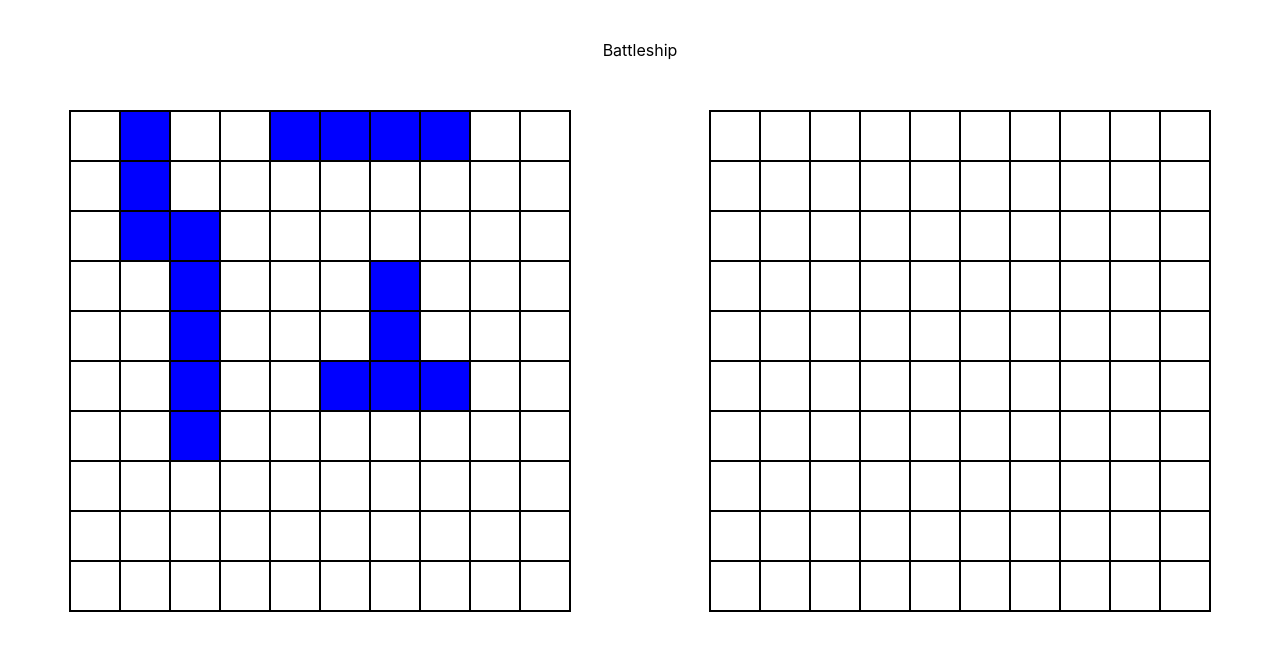
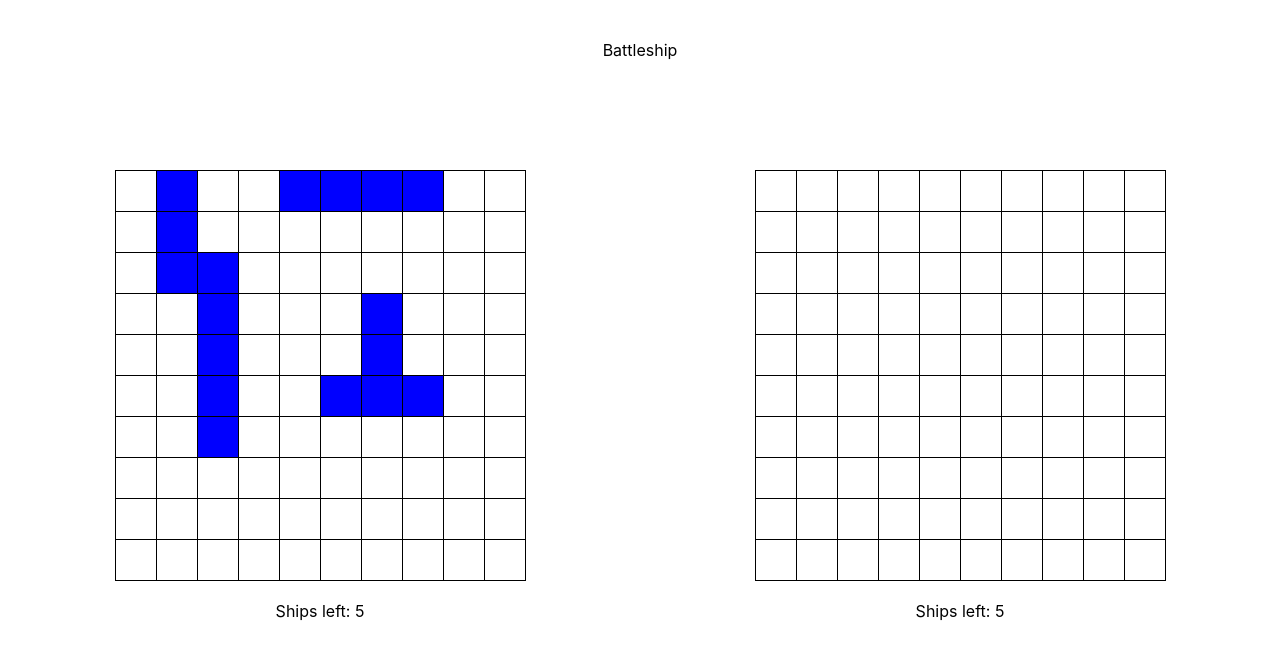
Before and after one commit to fcrozatier/battleship, a React (Create React App) app: page / in a window 1280 px wide. Shown: the top 658 px of the page. Built offline with nearby package versions, Linux system fonts and the light colour scheme.

Commit message:
add end game logic

```diff
--- a/src/App.js
+++ b/src/App.js
@@ -2,6 +2,7 @@ import Board from "./components/Board";
 import Game from "./Game";
 import "./app.css";
 import { useState } from "react";
+import Info from "./components/Info";
 
 function App() {
   const [game, setGame] = useState(Game());
@@ -13,12 +14,11 @@ function App() {
   return (
     <div className="App">
       <div className="head">Battleship</div>
+      <Info winner={game.winner} />
       <div className="display-boards">
         <div className="my-board">
-          <Board
-            cells={game.gameboard0.board}
-            hits={game.gameboard0.hits}
-          />
+          <Board cells={game.gameboard0.board} hits={game.gameboard0.hits} />
+          <div className="info">Ships left: {game.gameboard0.shipsLeft()}</div>
         </div>
         <div className="enemy-board">
           <Board
@@ -26,6 +26,7 @@ function App() {
             hits={game.gameboard1.hits}
             onClick={handleClick}
           />
+          <div className="info">Ships left: {game.gameboard1.shipsLeft()}</div>
         </div>
       </div>
     </div>
--- a/src/Game.js
+++ b/src/Game.js
@@ -6,18 +6,30 @@ const Game = () => {
   const gameboard1 = Gameboard();
   const player0 = Player(gameboard1, false);
   const player1 = Player(gameboard0, true);
-  let playerTurn = 0;
+  let playerTurn = player0;
+  let winner;
 
   const nextTurn = () => {
-    playerTurn = (playerTurn + 1) % 2;
-    return playerTurn;
+    playerTurn = (playerTurn === player0 ) ? player1 : player0;
   };
 
+  const calculateWinner = () => {
+    const player = playerTurn;
+    if (player.gameboard.fleetSunk()){
+      winner = player;
+    }
+  }
+
+  const makeTurn = (i) => {
+    if(winner) return;
+    playerTurn.attack(i);
+    calculateWinner();
+    nextTurn();
+  }
+
   const handleTurn = (i) => {
-    player0.attack(i);
-    nextTurn();
-    player1.attack();
-    nextTurn();
+    makeTurn(i);
+    makeTurn();
 
     return {
       gameboard0,
@@ -25,6 +37,7 @@ const Game = () => {
       player0,
       player1,
       handleTurn,
+      winner
     };
   };
 
@@ -34,6 +47,7 @@ const Game = () => {
     player0,
     player1,
     handleTurn,
+    winner
   };
 };
 
--- a/src/Player.js
+++ b/src/Player.js
@@ -1,6 +1,7 @@
 export const Player = (enemy_board, ai) => {
   const gameboard = enemy_board;
   const isBot = ai;
+  const name = ai ? 'Computer' : 'You';
 
   const attackPosition = (index) => {
     if (!gameboard.hits.includes(index)) {
@@ -23,7 +24,9 @@ export const Player = (enemy_board, ai) => {
 
   return {
     attack,
+    isBot,
     isWinner,
     gameboard,
+    name,
   };
 };
--- a/src/app.css
+++ b/src/app.css
@@ -13,15 +13,15 @@
 
 .board-grid {
   display: grid;
-  grid-template-columns: repeat(10, 50px);
+  grid-template: repeat(10, 40px) / repeat(10, 40px);
   border: 1px solid black;
+  background-color: #000;
+  gap: 1px;
   justify-content: center;
 }
 
 .cell {
-  width: 50px;
-  height: 50px;
-  border: 1px solid black;
+  background-color: #fff;
   display: flex;
   justify-content: center;
   align-items: center;
@@ -42,3 +42,17 @@
 .ship.hit {
   background-color: red;
 }
+
+.info {
+  margin-top: 20px;
+  text-align: center;
+}
+
+.info-winner {
+  display: flex;
+  justify-content: center;
+  align-items: center;
+  text-align: center;
+  height: 30px;
+  margin-bottom: 30px;
+}
--- /dev/null
+++ b/src/components/Info.js
@@ -0,0 +1,11 @@
+import React from "react";
+
+const Info = ({ winner }) => {
+  let content = ''
+  if (winner) {
+    content = winner.isBot ? `Computer wins!` : "You win!";
+  }
+  return <div class="info-winner">{content}</div>;
+};
+
+export default Info;
```
Also changed, not shown: 1 other file (tests, documents, lock files or other folders).
